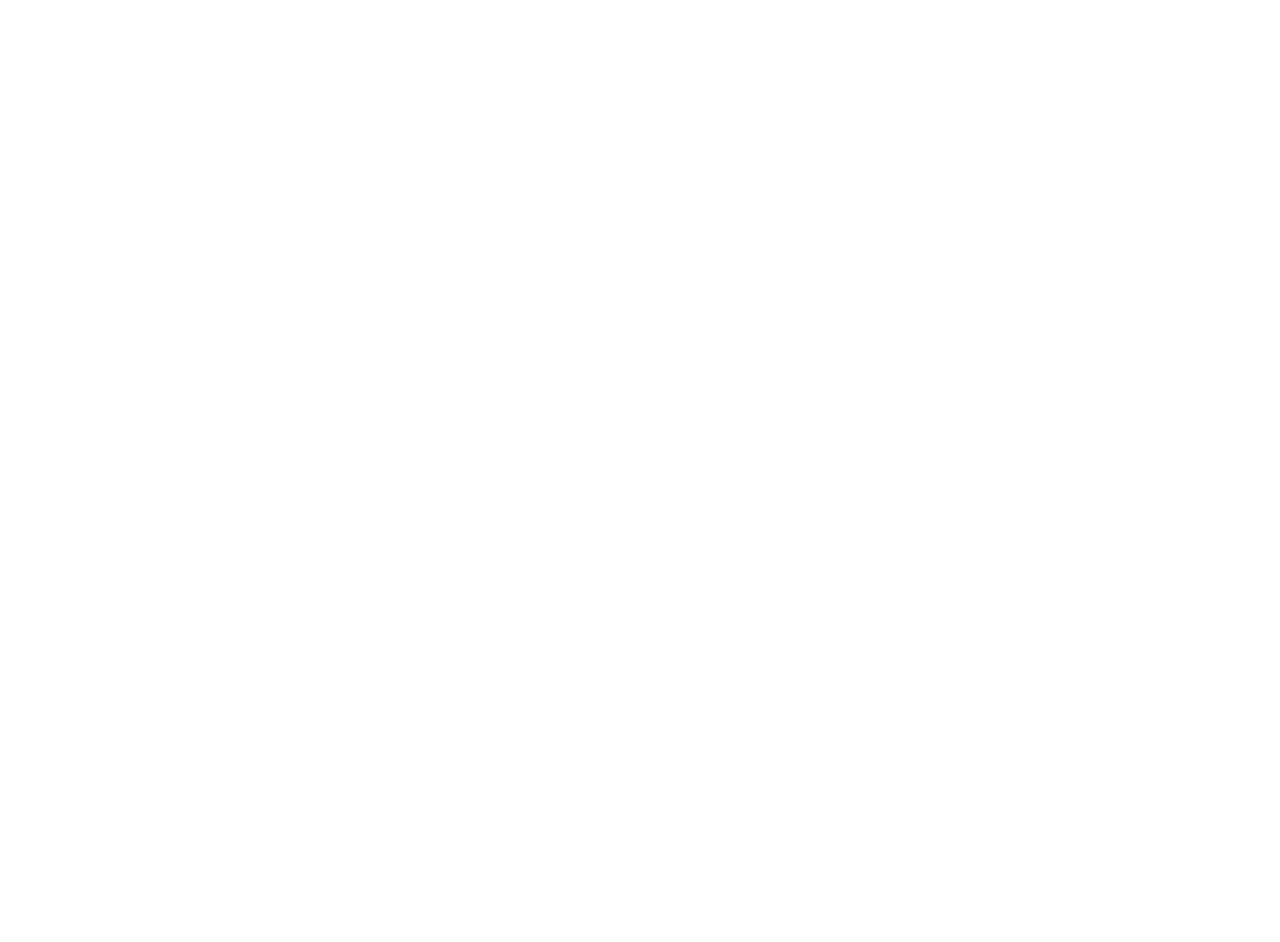
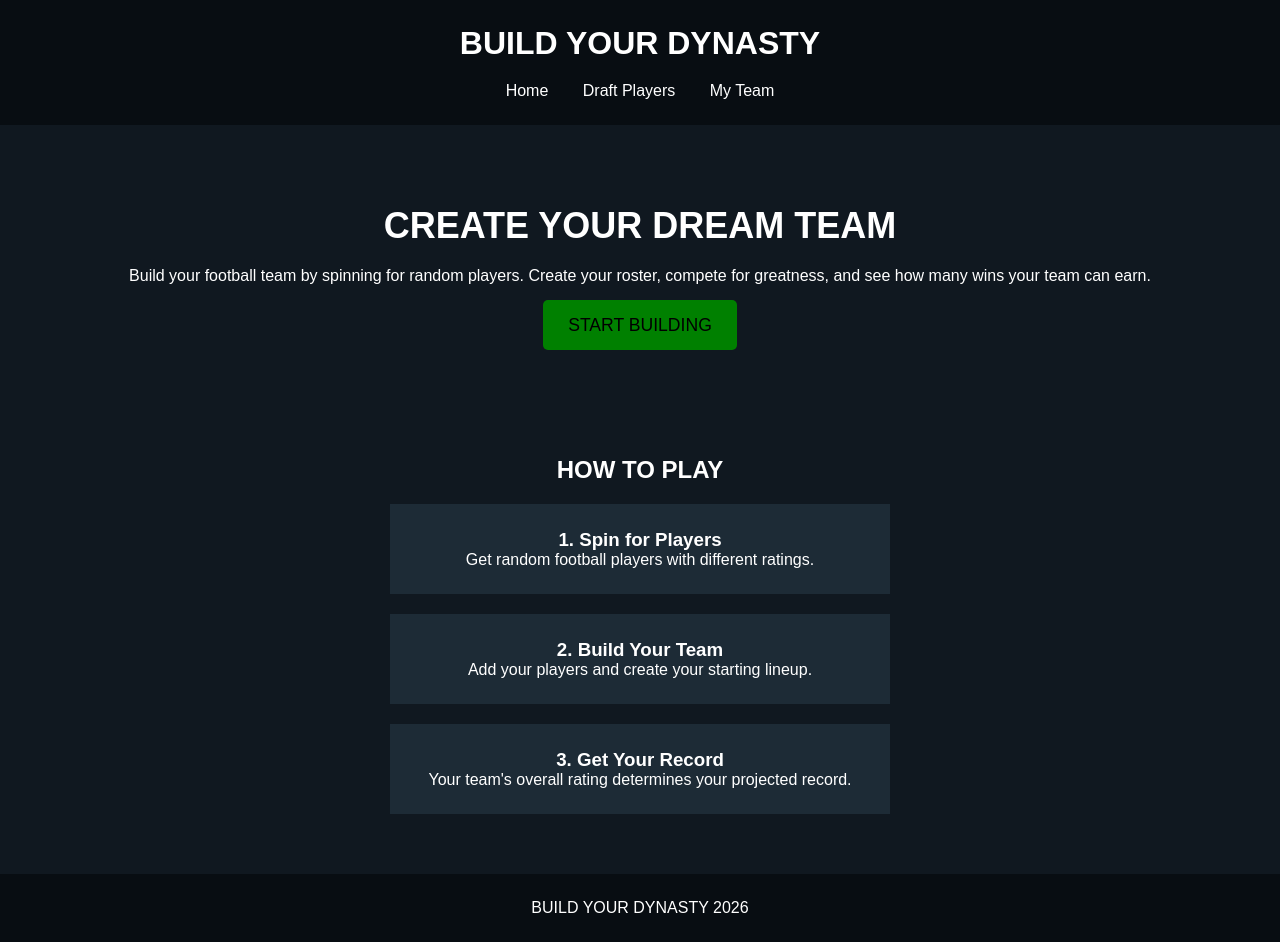
Before and after one commit to StincolnLephens/Final, a plain HTML site: page index.html in a window 1280 px wide. Before the commit the page ends 800 px from the top, so only its background shows below. Drawn offline with Linux system fonts and the light colour scheme.

Commit message:
Final-1stUpdate

```diff
--- a/index.html
+++ b/index.html
@@ -1,11 +1,103 @@
 <!DOCTYPE html>
 <html lang="en">
+
 <head>
-  <meta charset="UTF-8">
-  <meta name="viewport" content="width=device-width, initial-scale=1.0">
-  <title>Document</title>
+    <meta charset="UTF-8">
+    <meta name="viewport" content="width=device-width, initial-scale=1.0">
+
+    <title>Build Your Dynasty</title>
+
+    <link rel="stylesheet" href="reset.css">
+    <link rel="stylesheet" href="style.css">
 </head>
+
 <body>
+
+
+    <header>
+
+        <h1>BUILD YOUR DYNASTY</h1>
+
+
+        <nav>
+            <a href="index.html">Home</a>
+            <a href="draft.html">Draft Players</a>
+            <a href="team.html">My Team</a>
+        </nav>
+
+    </header>
+
+
+
+    <main>
+
+        <section class="welcome">
+
+            <h2>CREATE YOUR DREAM TEAM</h2>
+
+            <p>
+                Build your football team by spinning for
+                random players. Create your roster, compete
+                for greatness, and see how many wins your
+                team can earn.
+            </p>
+
+            <a href="draft.html" class="button">
+                START BUILDING
+            </a>
+
+        </section>
+
+        <section class="game-info">
+
+            <h2>HOW TO PLAY</h2>
+
+            <div class="info-card">
+
+                <h3>1. Spin for Players</h3>
+
+                <p>
+                    Get random football players with
+                    different ratings.
+                </p>
+
+            </div>
+
+
+            <div class="info-card">
+
+                <h3>2. Build Your Team</h3>
+
+                <p>
+                    Add your players and create
+                    your starting lineup.
+                </p>
+
+            </div>
+
+
+            <div class="info-card">
+
+                <h3>3. Get Your Record</h3>
+
+                <p>
+                    Your team's overall rating determines
+                    your projected record.
+                </p>
+
+            </div>
+
+        </section>
+
+    </main>
+
+
+
+    <footer>
+
+        <p>BUILD YOUR DYNASTY 2026</p>
+
+    </footer>
 
 </body>
 </html>
--- /dev/null
+++ b/reset.css
@@ -0,0 +1,14 @@
+* {
+    margin: 0;
+    padding: 0;
+    box-sizing: border-box;
+}
+
+img {
+    max-width: 100%;
+    display: block;
+}
+
+a {
+    text-decoration: none;
+}
--- /dev/null
+++ b/style.css
@@ -0,0 +1,60 @@
+body {
+    background-color: #101820;
+    color: white;
+    font-family: Arial, sans-serif;
+}
+
+header {
+    background-color: #080d12;
+    padding: 25px;
+    text-align: center;
+}
+
+header h1 {
+    margin-bottom: 20px;
+}
+
+nav a {
+    color: white;
+    margin: 15px;
+}
+
+.welcome {
+    text-align: center;
+    padding: 80px 20px;
+}
+
+.welcome h2 {
+    font-size: 36px;
+    margin-bottom: 20px;
+}
+
+.welcome p {
+    margin-bottom: 30px;
+}
+
+.button {
+    background-color: green;
+    color: black;
+    padding: 15px 25px;
+    border-radius: 5px;
+    font-size: 110%;
+}
+
+.game-info {
+    text-align: center;
+    padding: 40px;
+}
+
+.info-card {
+    background-color: #1d2b36;
+    padding: 25px;
+    margin: 20px auto;
+    max-width: 500px;
+}
+
+footer {
+    text-align: center;
+    padding: 25px;
+    background-color: #080d12;
+}
```
